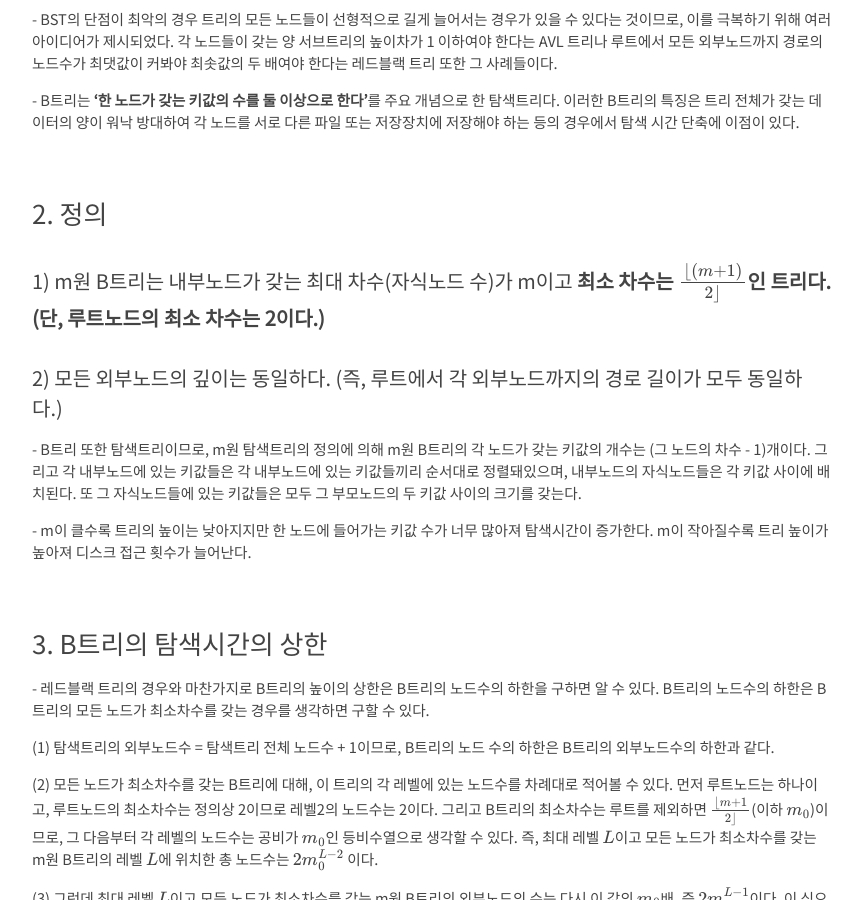
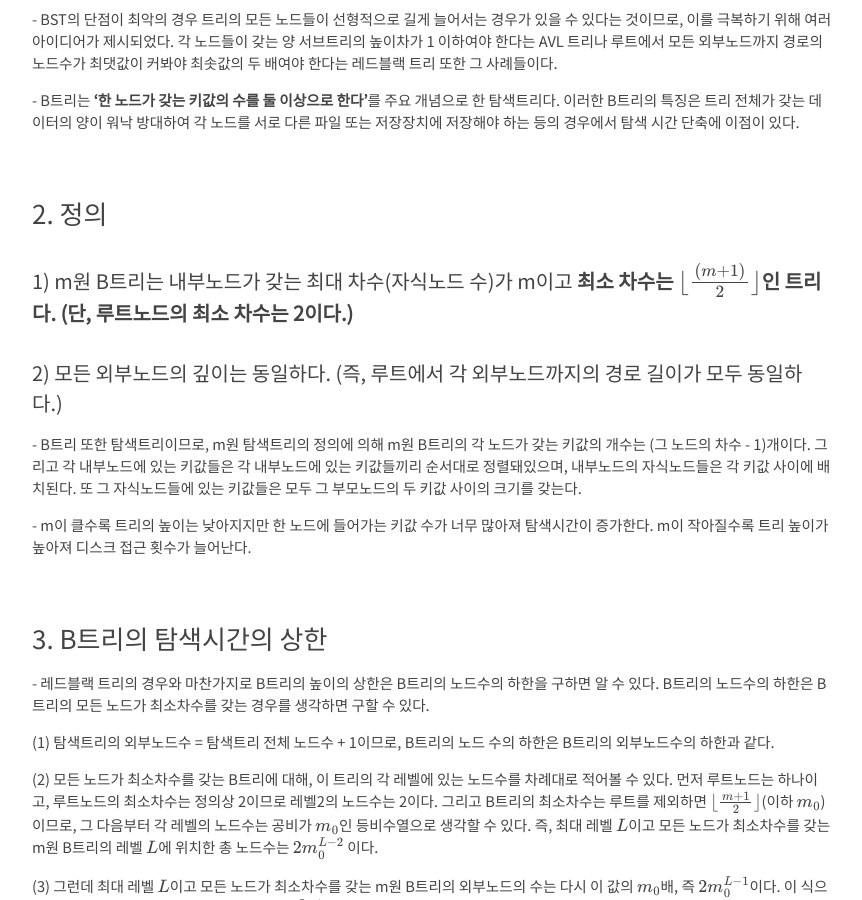
Before and after one commit to kangwooklee29/blog, a Jekyll site: the page built from 알고리즘 & 자료구조/_posts/2021-10-05-B트리.md, in a window 1280 px wide and 900 px high, scrolled down 379 px. Shown: the whole window, without its empty margins (208-1070 px from the left). Built offline with Jekyll 4.4.1, drawn with Linux system fonts in a browser that asks for light colours; nearby versions of some CDN libraries; our own code applies the rules of GitHub Pages for plain Markdown files; formulas are drawn with MathJax 3; comment, search, counter and statistics services are not loaded.

Commit message:
Update 2021-10-05-B트리.md

```diff
--- a/알고리즘 & 자료구조/_posts/2021-10-05-B트리.md
+++ b/알고리즘 & 자료구조/_posts/2021-10-05-B트리.md
@@ -7,7 +7,7 @@
 
 ### 2. 정의
 
-#### 1) m원 B트리는 내부노드가 갖는 최대 차수(자식노드 수)가 m이고 **최소 차수는 \\(\lfloor (m+1) \over 2 \rfloor \\)인 트리다. (단, 루트노드의 최소 차수는 2이다.)**
+#### 1) m원 B트리는 내부노드가 갖는 최대 차수(자식노드 수)가 m이고 **최소 차수는 \\(\lfloor {(m+1) \over 2} \rfloor \\)인 트리다. (단, 루트노드의 최소 차수는 2이다.)**
 
 #### 2) 모든 외부노드의 깊이는 동일하다. (즉, 루트에서 각 외부노드까지의 경로 길이가 모두 동일하다.)
 
@@ -22,7 +22,7 @@
 
 (1) 탐색트리의 외부노드수 = 탐색트리 전체 노드수 + 1이므로, B트리의 노드 수의 하한은 B트리의 외부노드수의 하한과 같다.
 
-(2) 모든 노드가 최소차수를 갖는 B트리에 대해, 이 트리의 각 레벨에 있는 노드수를 차례대로 적어볼 수 있다. 먼저 루트노드는 하나이고, 루트노드의 최소차수는 정의상 2이므로 레벨2의 노드수는 2이다. 그리고 B트리의 최소차수는 루트를 제외하면 \\(\lfloor {m+1} \over 2 \rfloor \\)(이하 \\(m_0\\))이므로, 그 다음부터 각 레벨의 노드수는 공비가 \\(m_0\\)인 등비수열으로 생각할 수 있다. 즉, 최대 레벨 \\(L\\)이고 모든 노드가 최소차수를 갖는 m원 B트리의 레벨 \\(L\\)에 위치한 총 노드수는 \\(2 m_0 ^ {L-2} \\) 이다.
+(2) 모든 노드가 최소차수를 갖는 B트리에 대해, 이 트리의 각 레벨에 있는 노드수를 차례대로 적어볼 수 있다. 먼저 루트노드는 하나이고, 루트노드의 최소차수는 정의상 2이므로 레벨2의 노드수는 2이다. 그리고 B트리의 최소차수는 루트를 제외하면 \\(\lfloor { {m+1} \over 2 } \rfloor \\)(이하 \\(m_0\\))이므로, 그 다음부터 각 레벨의 노드수는 공비가 \\(m_0\\)인 등비수열으로 생각할 수 있다. 즉, 최대 레벨 \\(L\\)이고 모든 노드가 최소차수를 갖는 m원 B트리의 레벨 \\(L\\)에 위치한 총 노드수는 \\(2 m_0 ^ {L-2} \\) 이다.
 
 (3) 그런데 최대 레벨 \\(L\\)이고 모든 노드가 최소차수를 갖는 m원 B트리의 외부노드의 수는 다시 이 값의 \\(m_0\\)배, 즉 \\(2 m_0 ^ {L-1} \\)이다. 이 식으로부터 노드수 하한에 관한 부등식 \\( n \geq 2 m_0 ^ {L-1} - 1\\)을 얻는다.
 
```
